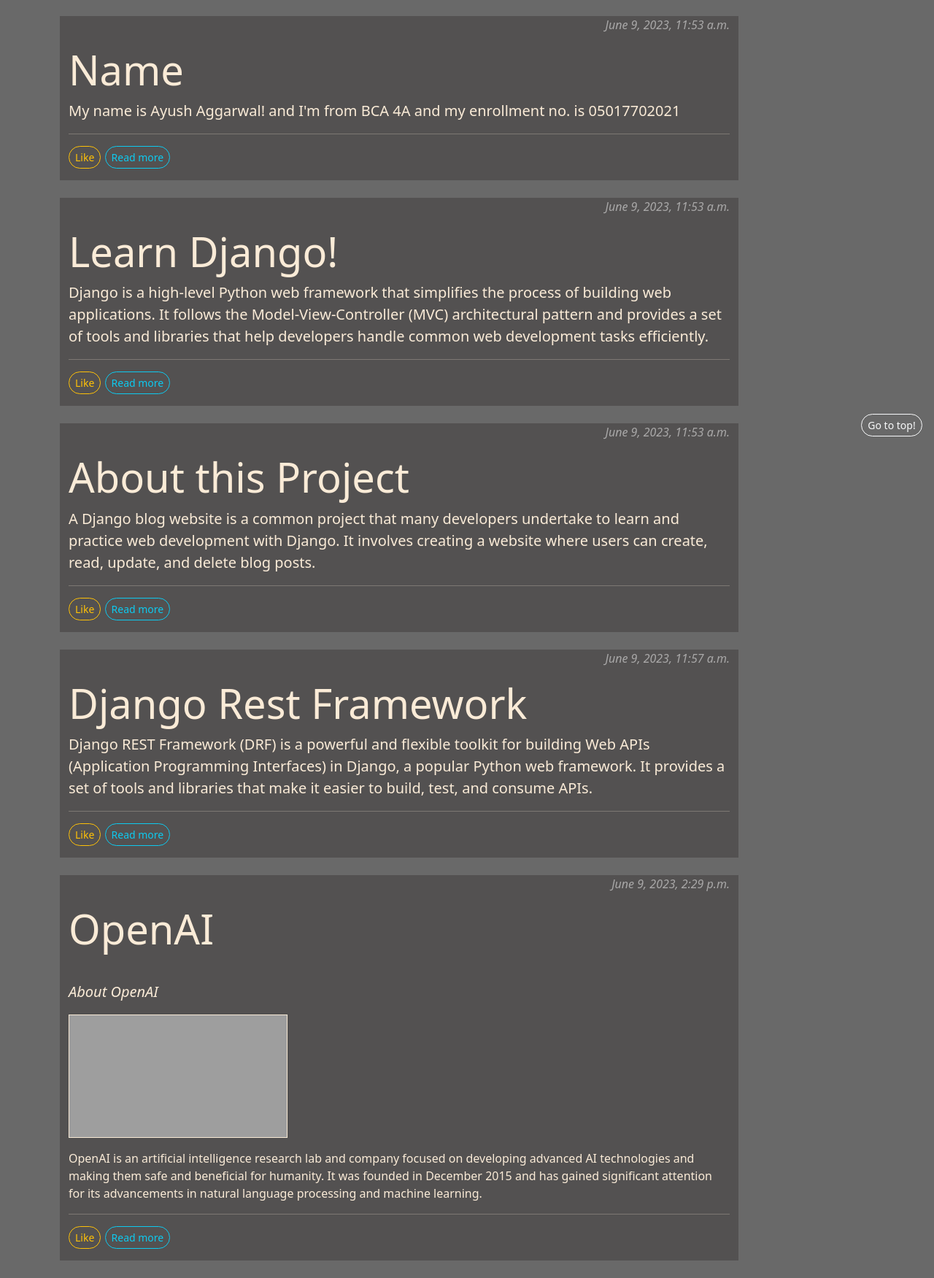
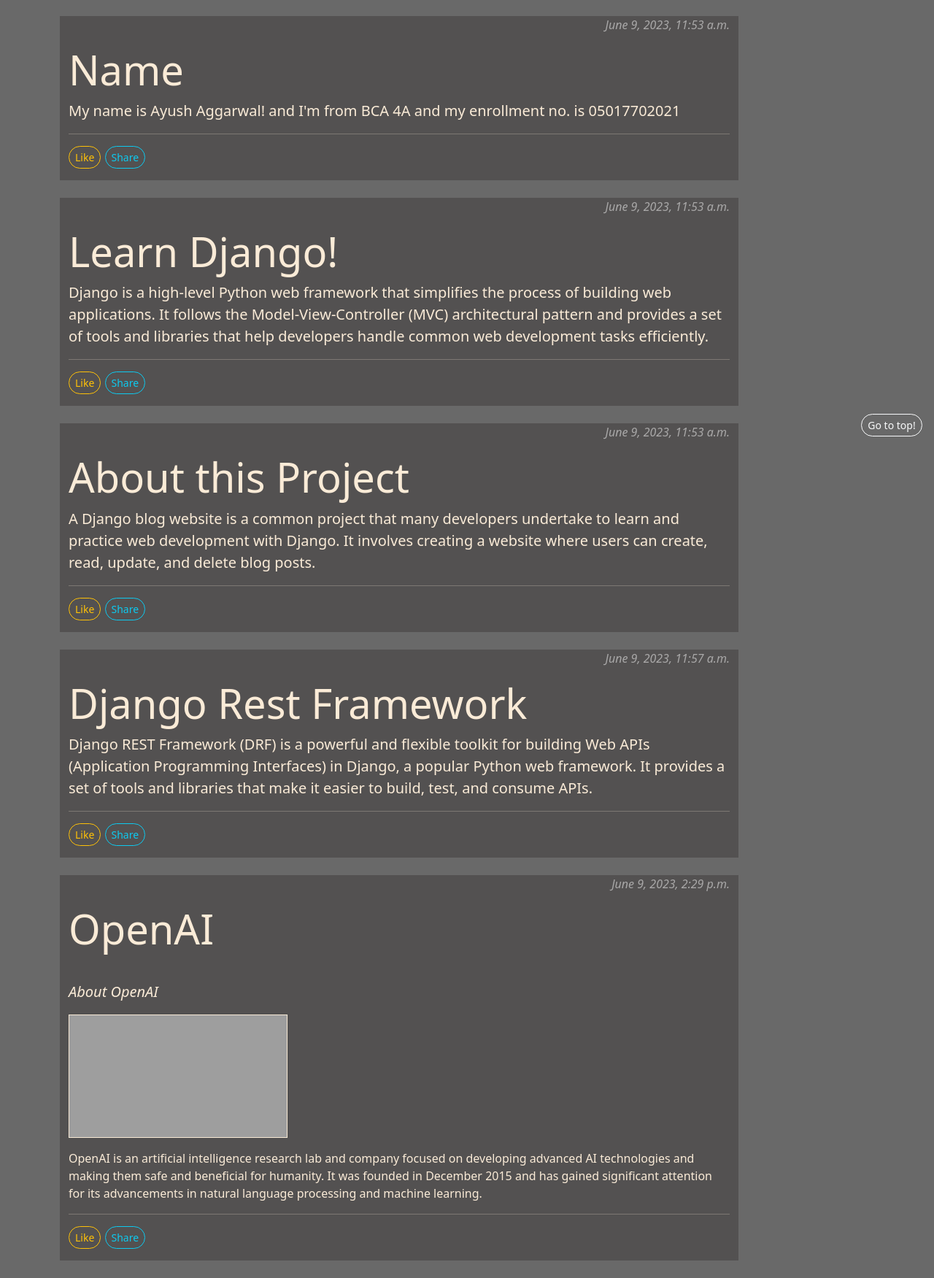
Before and after one commit to Ayush40/DjangoBlog_Web, a Django app: page / in a window 1280 px wide. Shown: the part 178-1929 px from the top of the page at 73% size. Run offline with Django 4.2, Linux system fonts and the light colour scheme; data comes from the database, SQL or seed files in the repository; some libraries are stand-ins or nearby versions; grey boxes are pictures that could not be loaded.

Commit message:
add social_share

```diff
--- a/miniblog/blog/templates/blog/home.html
+++ b/miniblog/blog/templates/blog/home.html
@@ -1,11 +1,14 @@
-{%extends "blog/base.html"%} {%load static%} {%block content%}
+{%extends "blog/base.html"%} {%load static%} {%load social_share%}
+{%block content%}
 <div class="col-sm-10">
   <h3 class="text-white my-5 display-6 fw-semibold text-md-center">Explore</h3>
   {%for post in posts%}
   <div class="mb-lg-4">
     <div class="jumbotron jumbotron-fluid jumbo-color">
       <div class="container-xl">
-        <p class="text-end text-opacity-50 text-white fst-italic">{{post.timestamp}}</p>
+        <p class="text-end text-opacity-50 text-white fst-italic">
+          {{post.timestamp}}
+        </p>
         <h1 class="display-4 fw-normal">{{post.title}}</h1>
         <p class="lead">{{post.desc | safe}}</p>
         <hr />
@@ -21,28 +24,27 @@
           </button>
           <!-- Like button end -->
 
-          <a
+          <button
+            id="copyButton"
             class="btn btn-outline-info btn-sm mb-3 rounded-5"
-            href="/"
-            role="button"
-            >Read more</a
           >
+            Share
+          </button>
           <br />
         </p>
       </div>
-
     </div>
   </div>
   {%endfor%}
 </div>
 <div class="fixed-bottom d-flex justify-content-end mb-2 mr-3 gap-md-2">
   <button
-          type="button"
-          class="btn btn-outline-light btn-sm mb-3 rounded-5"
-          id="scrollToTopBtn"
-        >
-          Go to top!
-        </button>&nbsp;&nbsp;
+    type="button"
+    class="btn btn-outline-light btn-sm mb-3 rounded-5"
+    id="scrollToTopBtn"
+  >
+    Go to top!</button
+  >&nbsp;&nbsp;
 </div>
 <script>
   var likeButton = document.getElementById("likeButton");
@@ -58,5 +60,18 @@
   document.getElementById('scrollToTopBtn').addEventListener('click', scrollToTop);
 
 
+  document.getElementById("copyButton").addEventListener("click", function() {
+    var url = window.location.href;
+
+    var tempInput = document.createElement("input");
+    document.body.appendChild(tempInput);
+    tempInput.value = url;
+    tempInput.select();
+    document.execCommand("copy");
+    document.body.removeChild(tempInput);
+
+    // Optional: Show a success message or perform any other actions
+    alert("URL copied to clipboard!");
+  });
 </script>
 {%endblock content%}
--- a/miniblog/miniblog/settings.py
+++ b/miniblog/miniblog/settings.py
@@ -41,6 +41,7 @@
     'django.contrib.staticfiles',
     'blog',
     'ckeditor',
+    'django_social_share',
 ]
 
 MIDDLEWARE = [
```
